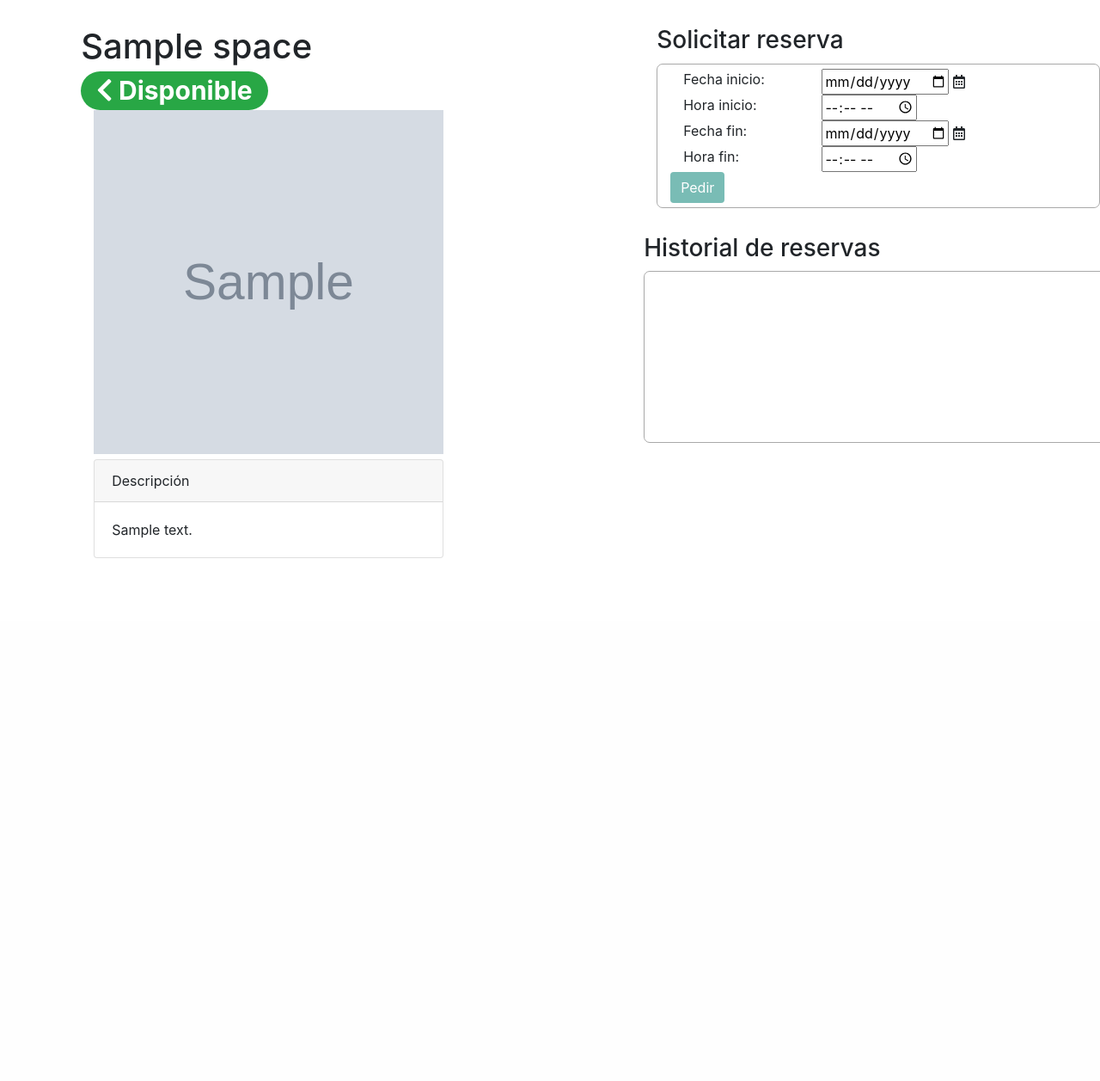
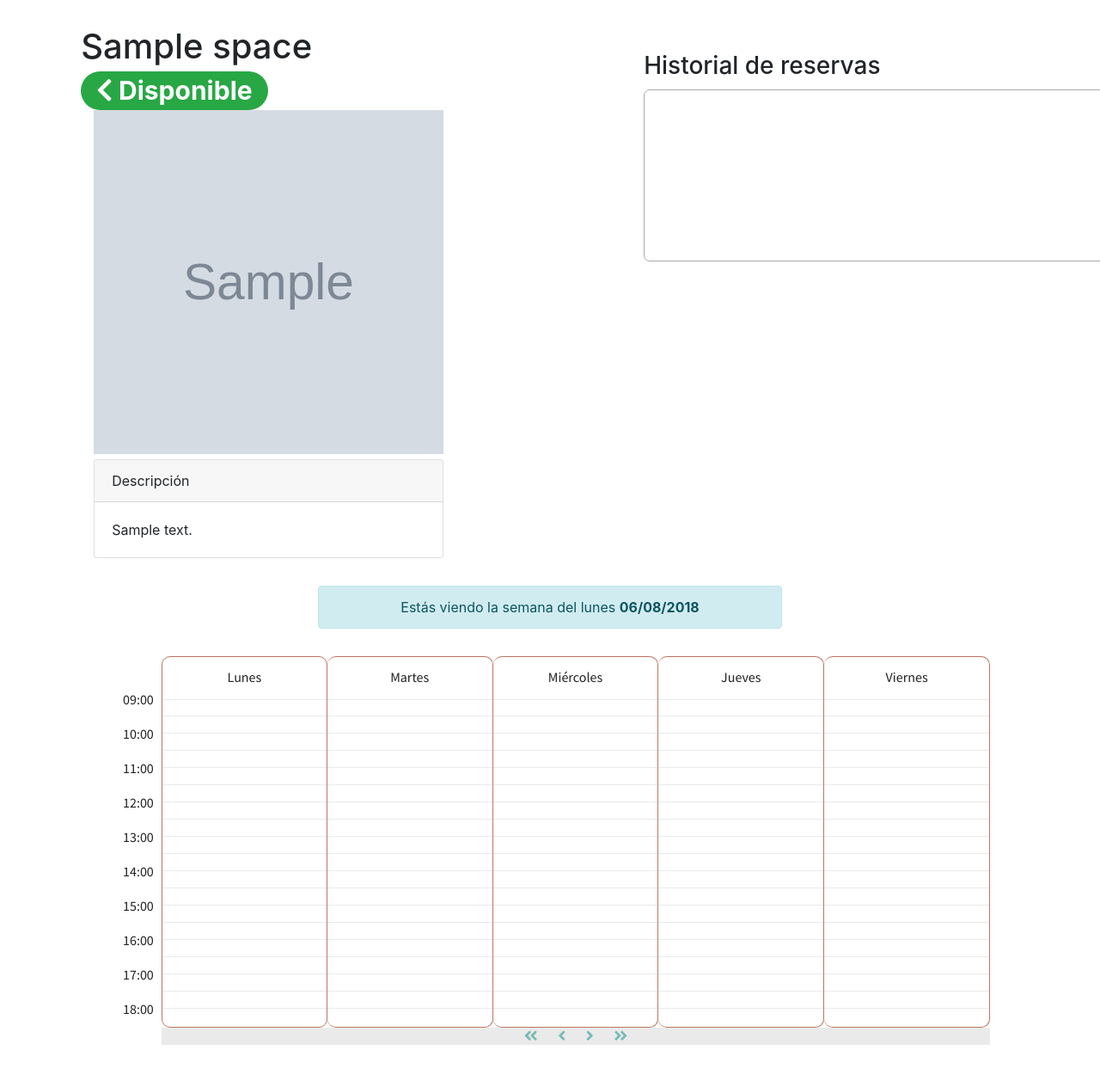
Before and after one commit to DCC-CC4401/2018-1-SQL-Injection-T4, a Django app: page /space/1 in a window 1280 px wide. Shown: the part 78-1335 px from the top of the page at 86% size. Before the commit the page ends 727 px from the top, so only its background shows below. Run offline with Django 3.2, Linux system fonts and the light colour scheme; a user stored in the database is signed in; tables that the repository leaves empty hold one stand-in row (values such as "Sample post"); grey boxes marked "Sample" are stand-in pictures; some libraries are stand-ins or nearby versions.

Commit message:
Se agrega grilla a la ficha de espacio. Se puede avanzar y retroceder por semana y mes.

```diff
--- a/cc4401Inventory/spacesApp/templates/space_data.html
+++ b/cc4401Inventory/spacesApp/templates/space_data.html
@@ -15,87 +15,107 @@
                 <h1 class="space-name">
                     {{ space.name }}
                     {% if space.state == "D" %}
-            <span class="badge badge-pill badge-success"><i class="fas fa-chevron-left"></i> {{  space.get_state_display }}</span>
+                        <span class="badge badge-pill badge-success"><i
+                                class="fas fa-chevron-left"></i> {{ space.get_state_display }}</span>
                     {% elif space.state == "P" %}
-            <span class="badge badge-pill badge-primary"><i class="fas fa-chevron-left"></i> {{  space.get_state_display }}</span>
+                        <span class="badge badge-pill badge-primary"><i
+                                class="fas fa-chevron-left"></i> {{ space.get_state_display }}</span>
                     {% elif space.state == "L" %}
-            <span class="badge badge-pill badge-danger"><i class="fas fa-chevron-left"></i> {{  space.get_state_display }}</span>
+                        <span class="badge badge-pill badge-danger"><i
+                                class="fas fa-chevron-left"></i> {{ space.get_state_display }}</span>
                     {% elif space.state == "R" %}
-            <span class="badge badge-pill badge-warning"><i class="fas fa-chevron-left"></i> {{  space.get_state_display }}</span>
+                        <span class="badge badge-pill badge-warning"><i
+                                class="fas fa-chevron-left"></i> {{ space.get_state_display }}</span>
                     {% endif %}
                 </h1>
             </div>
             {% if space.image %}
-            <img src= " {% static space.image.url %}" class="img-fluid" alt="Foto" style="height: 400px" />
+                <img src=" {% static space.image.url %}" class="img-fluid"
+                     alt="Foto" style="height: 400px"/>
             {% else %}
-            <img class="card-img-top" src="{% static 'img/items/default_space.jpg' %}" alt="Card image cap">
+                <img class="card-img-top"
+                     src="{% static 'img/items/default_space.jpg' %}"
+                     alt="Card image cap">
             {% endif %}
 
             <div class="card">
-        <div class="card-header space-description-title">Descripción</div>
+                <div class="card-header space-description-title">Descripción
+                </div>
                 <div class="card-body">
                     <p class="card-text">{{ space.description }}</p>
                 </div>
             </div>
         </div>
 
-    <div class = "col-md-5 offset-2">
-      <h3 class="block-title">Solicitar reserva</h3>
-      <form action="{% url  'space_request' %}" method="post" class="reservation-form">
-        {% csrf_token%}
-        <input type="hidden" name="space_id" value="{{ space.id }}">
+        <div class="col-md-5 offset-2">
+            {#      <h3 class="block-title">Solicitar reserva</h3>#}
+            {#      <form action="{% url  'space_request' %}" method="post" class="reservation-form">#}
+            {#        {% csrf_token%}#}
+            {#        <input type="hidden" name="space_id" value="{{ space.id }}">#}
+            {##}
+            {#        <div class = "row">#}
+            {#          <div class="col-md-4">#}
+            {#            <label>Fecha inicio: </label>#}
+            {#          </div>#}
+            {#          <div class="col-md-8">#}
+            {#            <input name="fecha_inicio" type = "date" name = "desde" /> <label><i class="far fa-calendar-alt"></i></label>#}
+            {#          </div>#}
+            {#        </div>#}
+            {#        <div class = "row">#}
+            {#          <div class="col-md-4">#}
+            {#            <label>Hora inicio: </label>#}
+            {#          </div>#}
+            {#          <div class="col-md-8">#}
+            {#            <input name="hora_inicio" type = "time" name = "asdad" />#}
+            {#          </div>#}
+            {#        </div>#}
+            {##}
+            {#        <div class = "row">#}
+            {#          <div class="col-md-4">#}
+            {#            <label>Fecha fin: </label>#}
+            {#          </div>#}
+            {#          <div class="col-md-8">#}
+            {#            <input name="fecha_fin" type = "date" name = "desde" /> <label><i class="far fa-calendar-alt"></i></label>#}
+            {#          </div>#}
+            {#        </div>#}
+            {#        <div class = "row">#}
+            {#          <div class="col-md-4">#}
+            {#            <label>Hora fin: </label>#}
+            {#          </div>#}
+            {#          <div class="col-md-8">#}
+            {#            <input name="hora_fin" type = "time" name = "asdad" />#}
+            {#          </div>#}
+            {#        </div>#}
+            {#        <div class = "row">#}
+            {#          <button type="submit" class = "btn btn-primary float-right"> Pedir </button>#}
+            {#        </div>#}
+            {#      </form>#}
 
-        <div class = "row">
-          <div class="col-md-4">
-            <label>Fecha inicio: </label>
-          </div>
-          <div class="col-md-8">
-            <input name="fecha_inicio" type = "date" name = "desde" /> <label><i class="far fa-calendar-alt"></i></label>
-          </div>
-        </div>
-        <div class = "row">
-          <div class="col-md-4">
-            <label>Hora inicio: </label>
-          </div>
-          <div class="col-md-8">
-            <input name="hora_inicio" type = "time" name = "asdad" />
-          </div>
-        </div>
-
-        <div class = "row">
-          <div class="col-md-4">
-            <label>Fecha fin: </label>
-          </div>
-          <div class="col-md-8">
-            <input name="fecha_fin" type = "date" name = "desde" /> <label><i class="far fa-calendar-alt"></i></label>
-          </div>
-        </div>
-        <div class = "row">
-          <div class="col-md-4">
-            <label>Hora fin: </label>
-          </div>
-          <div class="col-md-8">
-            <input name="hora_fin" type = "time" name = "asdad" />
-          </div>
-        </div>
-        <div class = "row">
-          <button type="submit" class = "btn btn-primary float-right"> Pedir </button>
-        </div>
-      </form>
-
-        <div class = "row reservation-history-container">
+            <div class="row reservation-history-container">
                 <h3 class="block-title"> Historial de reservas</h3>
                 <div class="reservation-history">
                     <ul>
-                    {% for elemento in last_loans %}
+                        {% for elemento in last_reservations %}
                             <li>{{ elemento }}</li>
                         {% endfor %}
                     </ul>
                 </div>
             </div>
         </div>
-
+    </div>
+    <div class="container">
+            <div class="row" style="margin-top: 2em;">
+            <div class="col-6 offset-3 schedule-current-week"
+                 style="text-align: center;">
+                <div class="alert alert-info">
+                    <p>Estás viendo la semana del lunes
+                        <b>{{ actual_monday }}</b></p>
+                </div>
             </div>
         </div>
 
+    </div>
+    {% include '_schedule_landing.html' %}
+    </div>
+
 {% endblock %}
--- a/cc4401Inventory/spacesApp/views.py
+++ b/cc4401Inventory/spacesApp/views.py
@@ -3,145 +3,193 @@
 from spacesApp.models import Space
 from reservationsApp.models import Reservation
 from django.db import models
-from datetime import datetime, timedelta
+from datetime import timedelta
+import datetime
 
 import random, os
 import pytz
 from django.contrib import messages
 
 
+@login_required
+def space_data(request, space_id, date=None):
+	try:
+		space = Space.objects.get(id=space_id)
 
-@login_required
-def space_data(request, space_id):
-    try:
-        space = Space.objects.get(id=space_id)
+		last_reservations = Reservation.objects.filter(space=space,
+		                                               ending_date_time__lt=datetime.datetime.now(
+			                                               tz=pytz.utc)
+		                                               ).order_by(
+			'-ending_date_time')[:10]
 
-        last_reservations = Reservation.objects.filter(space=space,
-                                         ending_date_time__lt=datetime.now(tz=pytz.utc)
-                                         ).order_by('-ending_date_time')[:10]
+		reservation_list = list()
+		for reservation in last_reservations:
 
-        reservation_list = list()
-        for reservation in last_reservations:
+			starting_day = reservation.starting_date_time.strftime("%d-%m-%Y")
+			ending_day = reservation.ending_date_time.strftime("%d-%m-%Y")
+			starting_hour = reservation.starting_date_time.strftime("%H:%M")
+			ending_hour = reservation.ending_date_time.strftime("%H:%M")
 
-            starting_day = reservation.starting_date_time.strftime("%d-%m-%Y")
-            ending_day = reservation.ending_date_time.strftime("%d-%m-%Y")
-            starting_hour = reservation.starting_date_time.strftime("%H:%M")
-            ending_hour = reservation.ending_date_time.strftime("%H:%M")
+			if starting_day == ending_day:
+				reservation_list.append(
+					starting_day + " " + starting_hour + " a " + ending_hour)
+			else:
+				reservation_list.append(
+					starting_day + ", " + starting_hour + " a " + ending_day + ", " + ending_hour)
 
-            if starting_day == ending_day:
-                reservation_list.append(starting_day+" "+starting_hour+" a "+ending_hour)
-            else:
-                reservation_list.append(starting_day + ", " + starting_hour + " a " +ending_day + ", " +ending_hour)
+		if date:
+			current_date = date
+			current_week = datetime.datetime.strptime(current_date,
+			                                          "%Y-%m-%d").date().isocalendar()[
+				1]
+		else:
+			try:
+				current_week = datetime.datetime.strptime(request.GET["date"],
+				                                          "%Y-%m-%d").date().isocalendar()[
+					1]
+				current_date = request.GET["date"]
+			except:
+				current_week = datetime.date.today().isocalendar()[1]
+				current_date = datetime.date.today().strftime("%Y-%m-%d")
+
+		delta = (datetime.datetime.strptime(current_date,
+		                                    "%Y-%m-%d").isocalendar()[2]) - 1
+		monday = ((datetime.datetime.strptime(current_date,
+		                                      "%Y-%m-%d") - datetime.timedelta(
+			days=delta)).strftime("%d/%m/%Y"))
+		move_controls = list()
+		move_controls.append((datetime.datetime.strptime(current_date,
+		                                                 "%Y-%m-%d") + datetime.timedelta(
+			weeks=-4)).strftime("%Y-%m-%d"))
+		move_controls.append((datetime.datetime.strptime(current_date,
+		                                                 "%Y-%m-%d") + datetime.timedelta(
+			weeks=-1)).strftime("%Y-%m-%d"))
+		move_controls.append((datetime.datetime.strptime(current_date,
+		                                                 "%Y-%m-%d") + datetime.timedelta(
+			weeks=1)).strftime("%Y-%m-%d"))
+		move_controls.append((datetime.datetime.strptime(current_date,
+		                                                 "%Y-%m-%d") + datetime.timedelta(
+			weeks=4)).strftime("%Y-%m-%d"))
+
+		context = {
+			'space': space,
+			'last_reservations': reservation_list,
+			'actual_monday': monday,
+			'controls': move_controls,
+		}
+
+		return render(request, 'space_data.html', context)
+	except Exception as e:
+		print(e)
+		return redirect('/')
 
 
-        context = {
-            'space': space,
-            'last_reservations': reservation_list
-        }
+def verificar_horario_habil(horario):
+	if horario.isocalendar()[2] > 5:
+		return False
+	if horario.hour < 9 or horario.hour > 18:
+		return False
 
-        return render(request, 'space_data.html', context)
-    except Exception as e:
-        print(e)
-        return redirect('/')
-
-def verificar_horario_habil(horario):
-    if horario.isocalendar()[2] > 5:
-        return False
-    if horario.hour < 9 or horario.hour > 18:
-        return False
-
-    return True
+	return True
 
 
 @login_required
 def space_request(request):
-    if request.method == 'POST':
-        space = Space.objects.get(id = request.POST['space_id'])
+	if request.method == 'POST':
+		space = Space.objects.get(id=request.POST['space_id'])
 
-        if request.user.enabled:
-            try:
-                string_inicio = request.POST['fecha_inicio'] + " " + request.POST['hora_inicio']
-                start_date_time = datetime.strptime(string_inicio, '%Y-%m-%d %H:%M')
-                string_fin = request.POST['fecha_fin'] + " " + request.POST['hora_fin']
-                end_date_time = datetime.strptime(string_fin, '%Y-%m-%d %H:%M')
+		if request.user.enabled:
+			try:
+				string_inicio = request.POST['fecha_inicio'] + " " + \
+				                request.POST['hora_inicio']
+				start_date_time = datetime.strptime(string_inicio,
+				                                    '%Y-%m-%d %H:%M')
+				string_fin = request.POST['fecha_fin'] + " " + request.POST[
+					'hora_fin']
+				end_date_time = datetime.strptime(string_fin, '%Y-%m-%d %H:%M')
 
-                if start_date_time > end_date_time:
-                    messages.warning(request, 'La reserva debe terminar después de iniciar.')
-                elif start_date_time < datetime.now() + timedelta(hours=1):
-                    messages.warning(request, 'Los pedidos deben ser hechos al menos con una hora de anticipación.')
-                elif start_date_time.date() != end_date_time.date():
-                    messages.warning(request, 'Los pedidos deben ser devueltos el mismo día que se entregan.')
-                elif not verificar_horario_habil(start_date_time) and not verificar_horario_habil(end_date_time):
-                    messages.warning(request, 'Los pedidos deben ser hechos en horario hábil.')
-                else:
-                    reservation = Reservation(space=space, starting_date_time=start_date_time, ending_date_time=end_date_time,
-                                user=request.user)
-                    reservation.save()
-                    messages.success(request, 'Pedido realizado con éxito')
-            except Exception as e:
-                messages.warning(request, 'Ingrese una fecha y hora válida.')
-        else:
-            messages.warning(request, 'Usuario no habilitado para pedir préstamos')
+				if start_date_time > end_date_time:
+					messages.warning(request,
+					                 'La reserva debe terminar después de iniciar.')
+				elif start_date_time < datetime.now() + timedelta(hours=1):
+					messages.warning(request,
+					                 'Los pedidos deben ser hechos al menos con una hora de anticipación.')
+				elif start_date_time.date() != end_date_time.date():
+					messages.warning(request,
+					                 'Los pedidos deben ser devueltos el mismo día que se entregan.')
+				elif not verificar_horario_habil(
+						start_date_time) and not verificar_horario_habil(
+						end_date_time):
+					messages.warning(request,
+					                 'Los pedidos deben ser hechos en horario hábil.')
+				else:
+					reservation = Reservation(space=space,
+					                          starting_date_time=start_date_time,
+					                          ending_date_time=end_date_time,
+					                          user=request.user)
+					reservation.save()
+					messages.success(request, 'Pedido realizado con éxito')
+			except Exception as e:
+				messages.warning(request, 'Ingrese una fecha y hora válida.')
+		else:
+			messages.warning(request,
+			                 'Usuario no habilitado para pedir préstamos')
 
-        return redirect('/space/' + str(space.id))
+		return redirect('/space/' + str(space.id))
 
 
 @login_required
 def space_data_admin(request, space_id):
-    if not request.user.is_staff:
-        return redirect('/')
-    else:
-        try:
-            space = Space.objects.get(id=space_id)
-            context = {
-                'space': space
-            }
-            return render(request, 'space_data_admin.html', context)
-        except:
-            return redirect('/')
-
+	if not request.user.is_staff:
+		return redirect('/')
+	else:
+		try:
+			space = Space.objects.get(id=space_id)
+			context = {
+				'space': space
+			}
+			return render(request, 'space_data_admin.html', context)
+		except:
+			return redirect('/')
 
 
 @login_required
 def space_edit_name(request, space_id):
-
-    if request.method == "POST":
-        a = Space.objects.get(id=space_id)
-        a.name = request.POST["name"]
-        a.save()
-    return redirect('/space/'+str(space_id)+'/edit')
+	if request.method == "POST":
+		a = Space.objects.get(id=space_id)
+		a.name = request.POST["name"]
+		a.save()
+	return redirect('/space/' + str(space_id) + '/edit')
 
 
 @login_required
 def space_edit_image(request, space_id):
+	if request.method == "POST":
+		u_file = request.FILES["image"]
+		extension = os.path.splitext(u_file.name)[1]
+		a = Space.objects.get(id=space_id)
+		a.image.save(str(space_id) + "_image" + extension, u_file)
+		a.save()
 
-    if request.method == "POST":
-        u_file = request.FILES["image"]
-        extension = os.path.splitext(u_file.name)[1]
-        a = Space.objects.get(id=space_id)
-        a.image.save(str(space_id)+"_image"+extension, u_file)
-        a.save()
-
-    return redirect('/space/' + str(space_id) + '/edit')
-
+	return redirect('/space/' + str(space_id) + '/edit')
 
 
 @login_required
 def space_edit_description(request, space_id):
-    if request.method == "POST":
-        a = Space.objects.get(id=space_id)
-        a.description = request.POST["description"]
-        a.save()
+	if request.method == "POST":
+		a = Space.objects.get(id=space_id)
+		a.description = request.POST["description"]
+		a.save()
 
-    return redirect('/space/' + str(space_id) + '/edit')
+	return redirect('/space/' + str(space_id) + '/edit')
 
 
 @login_required
 def space_edit_state(request, space_id):
-    if request.method == "POST" \
-		    and request.POST["state"] in ['D', 'P', 'R', 'L']:
-        a = Space.objects.get(id=space_id)
-        a.state = request.POST["state"]
-        a.save()
+	if request.method == "POST" \
+			and request.POST["state"] in ['D', 'P', 'R', 'L']:
+		a = Space.objects.get(id=space_id)
+		a.state = request.POST["state"]
+		a.save()
 
-    return redirect('/space/' + str(space_id) + '/edit')
+	return redirect('/space/' + str(space_id) + '/edit')
```
Lines whose indentation alone changed are shown as unchanged.
